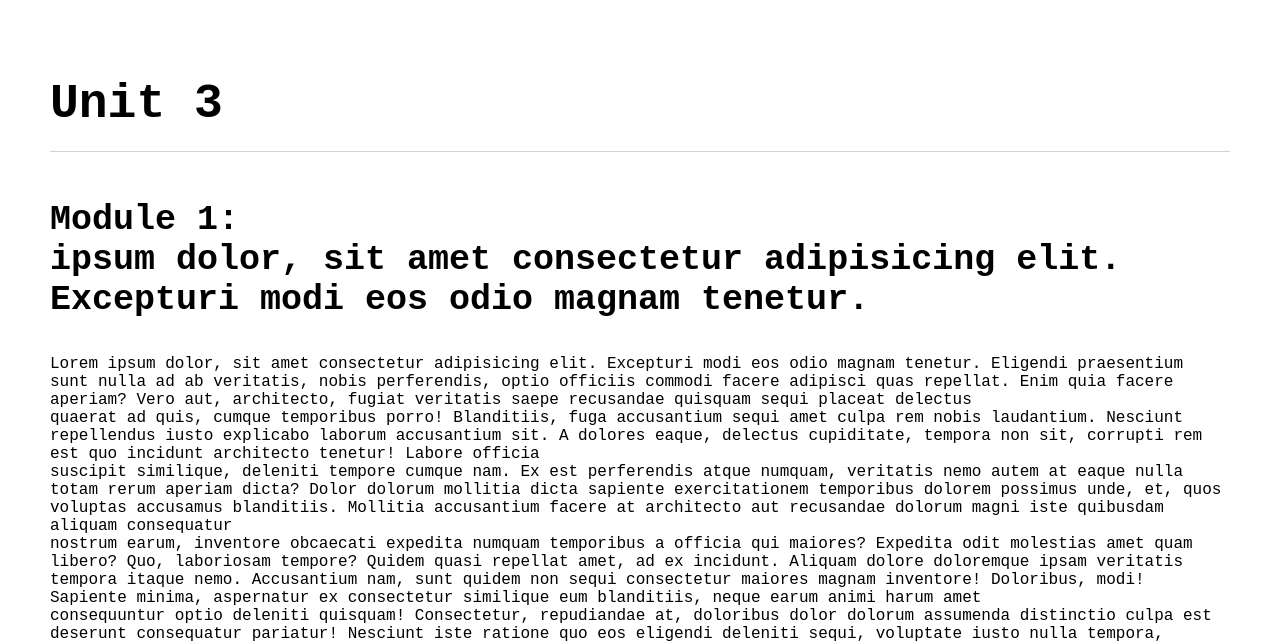
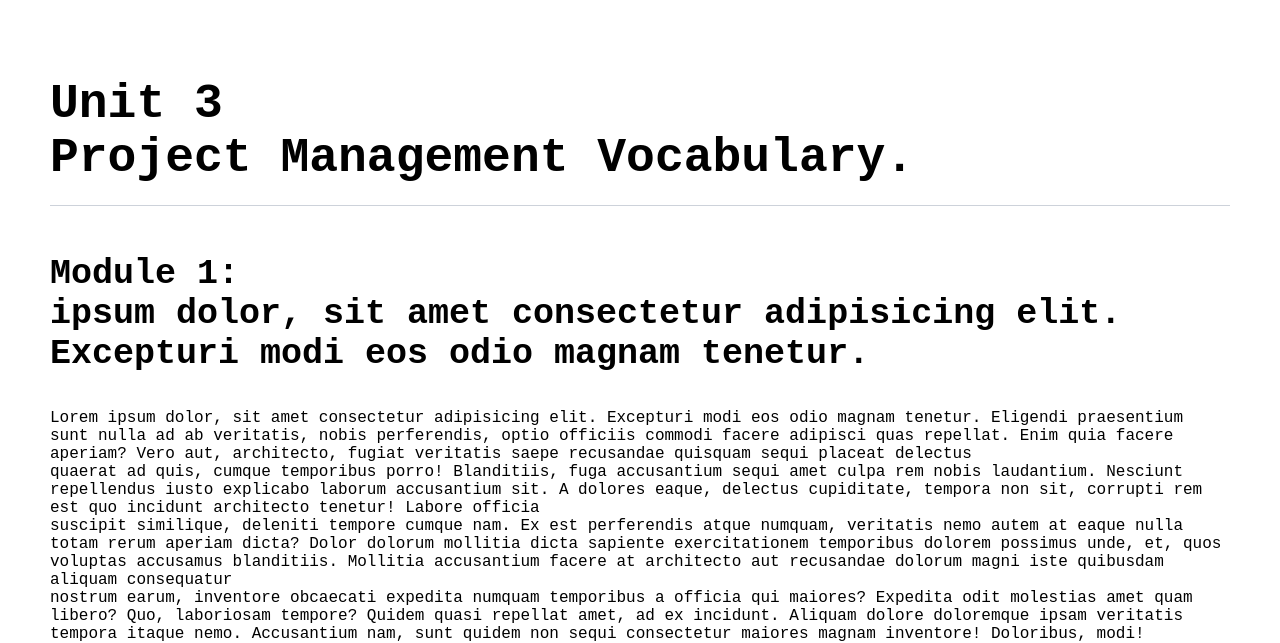
Before and after one commit to ElRiverol/SAP-Manager-English-Course, a plain HTML site: page module5.html in a window 1280 px wide. Shown: the part 151-794 px from the top of the page. Drawn offline with Linux system fonts and the light colour scheme.

Commit message:
Added the unit name in the page entries for unit 3

```diff
--- a/module5.html
+++ b/module5.html
@@ -35,7 +35,8 @@
         </section>
         <section class="blogpost-main-container">
             <div class="grid-container">
-                <h3>Unit 3</h3>
+                <h3>Unit 3<br>Project Management Vocabulary.
+                    </h3>
                 <article>
                     <h1>Module 1:<br> ipsum dolor, sit amet consectetur adipisicing elit. Excepturi modi eos odio magnam tenetur.</h1>
                     <p>Lorem ipsum dolor, sit amet consectetur adipisicing elit. Excepturi modi eos odio magnam tenetur. Eligendi praesentium sunt nulla ad ab veritatis, nobis perferendis, optio officiis commodi facere adipisci quas repellat.
```
Also changed, not shown: module6.html (+1 -1 lines).
